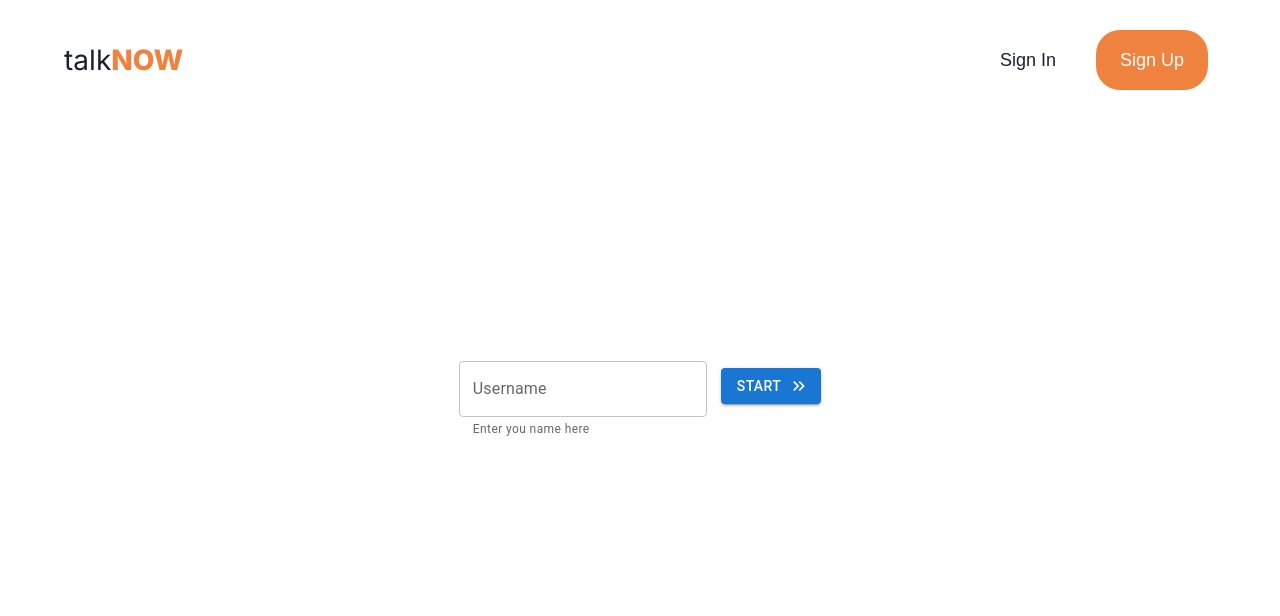
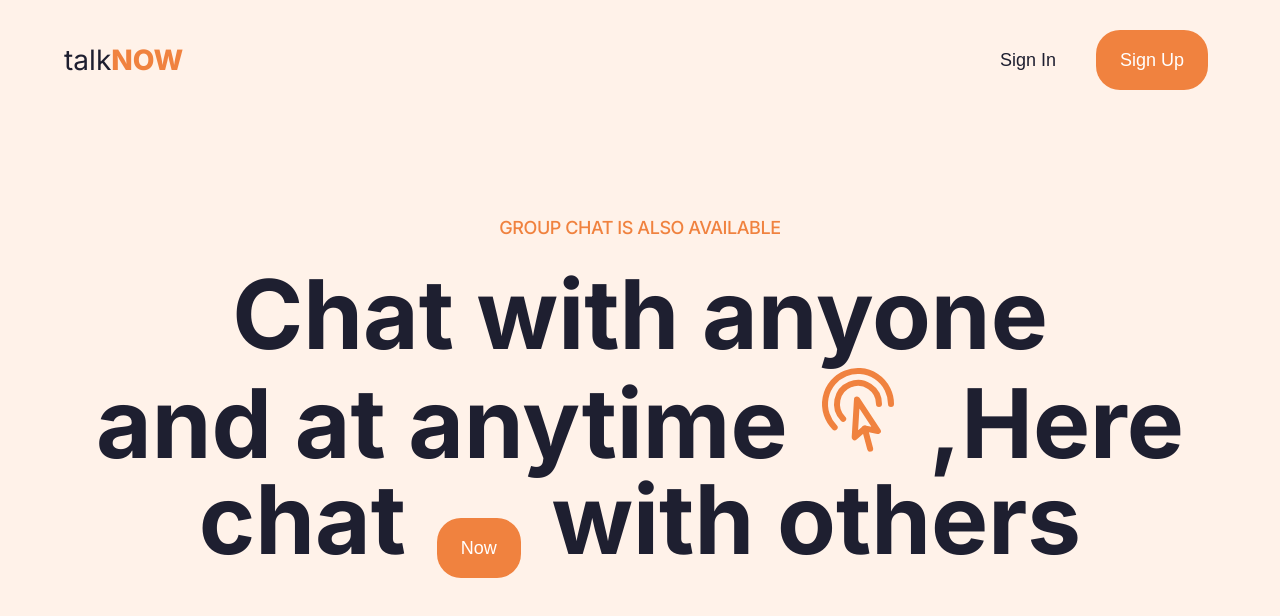
Before and after one commit to siriHtree/Websocket-learning, a Next.js app in the folder real-time-chat/: page / in a window 1280 px wide. Shown: the top 616 px of the page. Built offline with nearby package versions, Linux system fonts and the light colour scheme.

Commit message:
added frammer motion for animation

```diff
--- a/package.json
+++ b/package.json
@@ -1,5 +1,6 @@
 {
   "dependencies": {
-    "dotenv": "^16.3.1"
+    "dotenv": "^16.3.1",
+    "react-icons": "^4.11.0"
   }
 }
--- a/real-time-chat/src/app/page.tsx
+++ b/real-time-chat/src/app/page.tsx
@@ -1,4 +1,4 @@
-import Home from "../components/Home";
+import Home from "../components/Home/Home";
 export default function page() {
 	return (
 		<main>
--- a/real-time-chat/src/components/Home.tsx
+++ /dev/null
@@ -1,44 +0,0 @@
-"use client";
-import React from "react";
-import { useUser } from "@/context/UserContext";
-import { useRouter } from "next/navigation";
-//Material UI
-import Box from "@mui/material/Box";
-import TextField from "@mui/material/TextField";
-import Button from "@mui/material/Button";
-import KeyboardDoubleArrowRightIcon from "@mui/icons-material/KeyboardDoubleArrowRight";
-const Home = () => {
-	let { username, setUsername } = useUser();
-	const router = useRouter();
-	const StartChat = (e: React.FormEvent<HTMLFormElement>) => {
-		e.preventDefault();
-		if (username) {
-			router.push("/chat");
-		}
-	};
-	return (
-		<section className="w-full h-screen flex justify-center items-center ">
-			<form onSubmit={StartChat}>
-				<Box className="flex items-center">
-					<TextField
-						label="Username"
-						variant="outlined"
-						helperText="Enter you name here"
-						value={username}
-						onChange={(e: any) => setUsername(e.target.value)}
-					/>
-					<Button
-						variant="contained"
-						sx={{ marginLeft: "1em", marginBottom: "2em" }}
-						endIcon={<KeyboardDoubleArrowRightIcon />}
-						type="submit"
-					>
-						Start
-					</Button>
-				</Box>
-			</form>
-		</section>
-	);
-};
-
-export default Home;
--- /dev/null
+++ b/real-time-chat/src/components/Home/Home.tsx
@@ -0,0 +1,38 @@
+"use client";
+import React from "react";
+import CButton from "../Common/CButton";
+import { motion } from "framer-motion";
+// import StartButton from "../StartButton";
+import { HiOutlineCursorArrowRipple } from "react-icons/hi2";
+
+const Home = () => {
+	return (
+		<section className="w-full h-screen bg-bg1 flex items-center justify-center">
+			<div className="flex flex-col items-center">
+				<h6 className="uppercase text-clr2 text-lg mb-4 font-medium tracking-tight">
+					<span className="inline-block overflow-hidden">
+						<motion.span
+							className="inline-block"
+							initial={{ y: "100%" }}
+							animate={{ y: "0%" }}
+							transition={{ duration: 1 }}
+						>
+							Group chat is also available
+						</motion.span>{" "}
+					</span>
+				</h6>
+				<h1 className="text-clr1 text-8xl text-center">
+					Chat with anyone <br /> and at anytime{" "}
+					<HiOutlineCursorArrowRipple className="text-clr2" /> ,Here{" "}
+					<br /> chat{" "}
+					<span>
+						<CButton emphasis={true}>Now</CButton>{" "}
+					</span>
+					with others
+				</h1>
+			</div>
+		</section>
+	);
+};
+
+export default Home;
```
Also changed, not shown: 1 other file (tests, documents, lock files or other folders).
